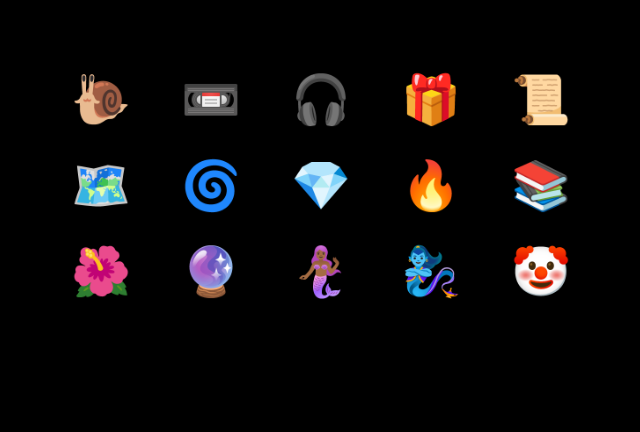
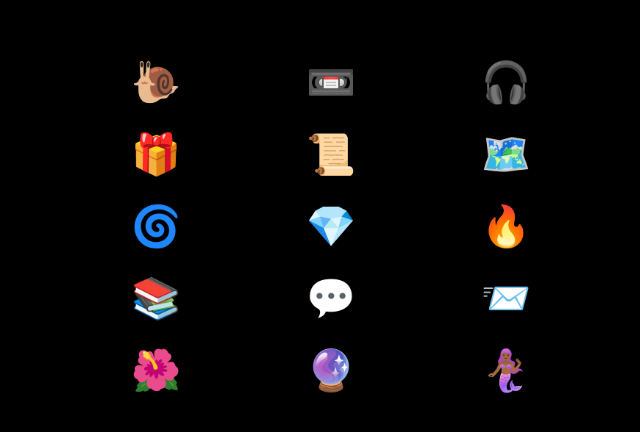
Before and after one commit to fungkiigrrl/fungkii-website, a plain HTML site: page vault.html in a window 1280 px wide. Shown: the part 214-646 px from the top of the page, without its empty margins (309-949 px from the left). Drawn offline with Linux system fonts and the light colour scheme.

Commit message:
Update vault.html
vault new

```diff
--- a/vault.html
+++ b/vault.html
@@ -7,36 +7,28 @@
   <style>
     body {
       margin: 0;
-      background: #000; /* Black background */
+      background: black;
       font-family: 'Helvetica Neue', sans-serif;
       color: white;
       display: flex;
       flex-direction: column;
       align-items: center;
       justify-content: center;
-      height: 100vh;
-      overflow: hidden;
+      min-height: 100vh;
+      padding: 40px 20px;
     }
 
-    /* Fade-in effect for emoji grid */
     .emoji-grid {
       display: grid;
-      grid-template-columns: repeat(auto-fit, minmax(80px, 1fr));
-      gap: 30px;
-      max-width: 600px;
-      padding: 40px;
-      opacity: 0;
-      animation: fadeIn 2s forwards;
-    }
-
-    @keyframes fadeIn {
-      to {
-        opacity: 1;
-      }
+      grid-template-columns: repeat(3, 1fr); /* always 3 columns */
+      gap: 25px;
+      max-width: 500px;
+      width: 100%;
+      justify-items: center;
     }
 
     .emoji-link {
-      font-size: 3rem; /* Adjusted size for better visibility */
+      font-size: 2.5rem;
       transition: transform 0.3s ease, filter 0.3s ease;
       text-decoration: none;
     }
@@ -45,7 +37,6 @@
       transform: scale(1.4) rotate(10deg);
       filter: drop-shadow(0 0 12px #fff);
     }
-
   </style>
 </head>
 <body>
@@ -60,12 +51,11 @@
     <a class="emoji-link" href="https://example.com" title="Crystal Code">💎</a>
     <a class="emoji-link" href="https://example.com" title="Flame Drop">🔥</a>
     <a class="emoji-link" href="https://example.com" title="Books">📚</a>
-    <!-- New Emojis -->
+    <a class="emoji-link" href="https://example.com" title="Chat Room">💬</a>
+    <a class="emoji-link" href="https://example.com" title="Submissions">📨</a>
     <a class="emoji-link" href="https://example.com" title="Hibiscus">🌺</a>
     <a class="emoji-link" href="https://example.com" title="Crystal Ball">🔮</a>
-    <a class="emoji-link" href="https://example.com" title="Black Mermaid">🧜🏾‍♀️</a>
-    <a class="emoji-link" href="https://example.com" title="Girl Genie">🧞‍♀️</a>
-    <a class="emoji-link" href="https://example.com" title="Clown">🤡</a>
+    <a class="emoji-link" href="https://example.com" title="Mermaid">🧜🏾‍♀️</a>
   </div>
 </body>
 </html>
```
